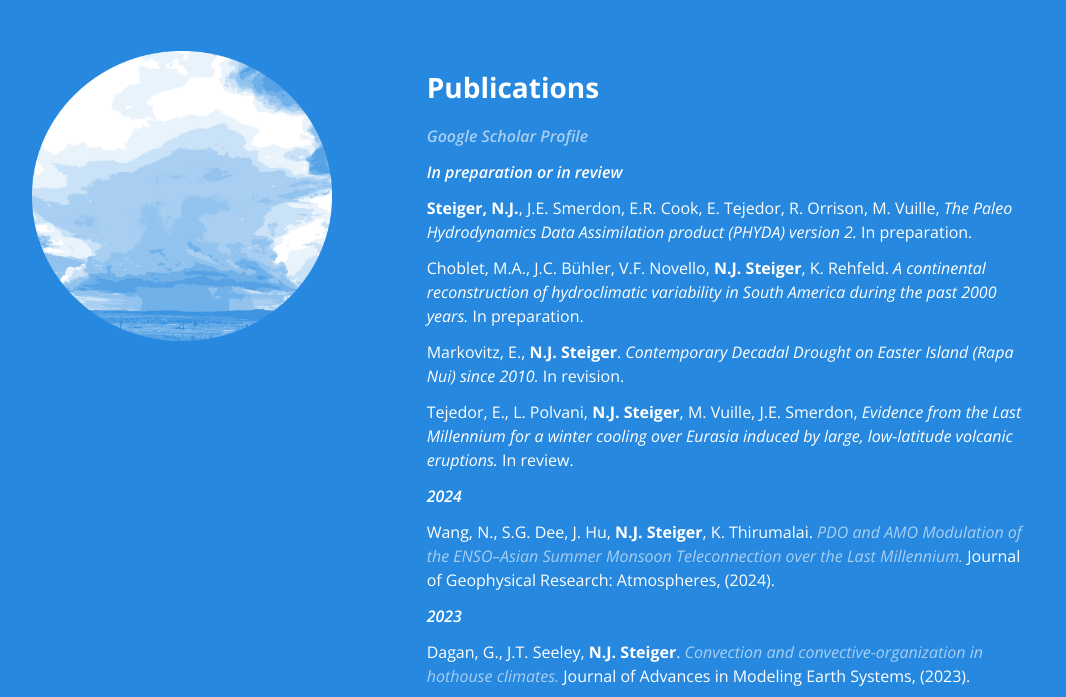
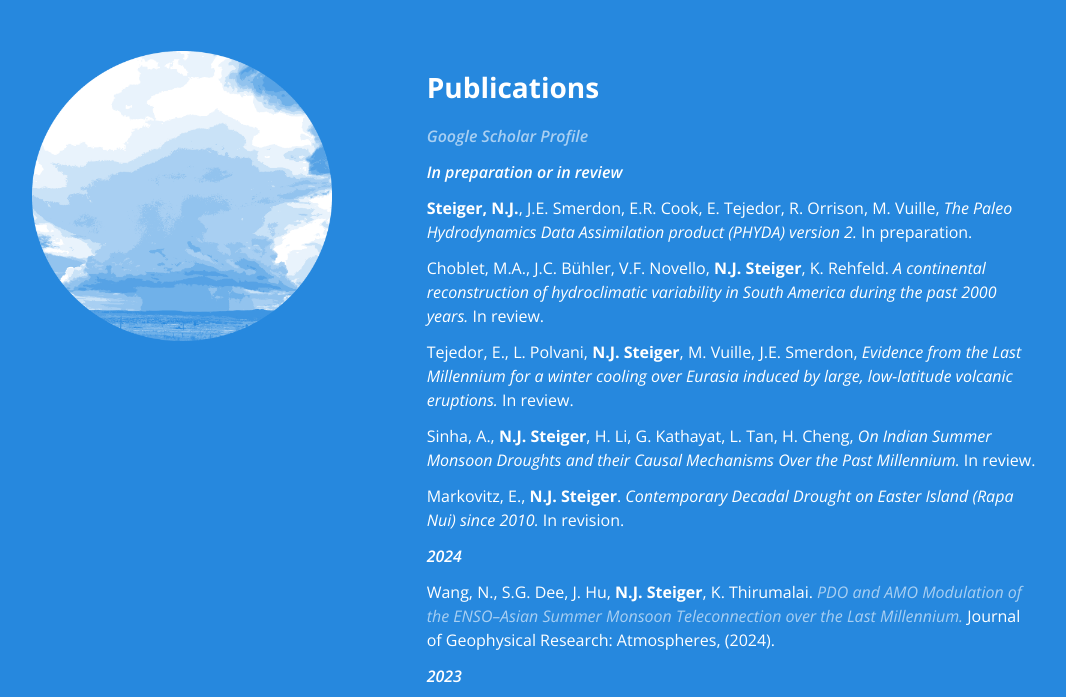
Before and after one commit to njsteiger/njsteiger.github.io, a plain HTML site: page publications.html in a window 1280 px wide. Shown: the part 91-788 px from the top of the page, without its empty margins (111-1177 px from the left). Drawn offline with nearby package versions, Linux system fonts and the light colour scheme.

Commit message:
Updated pubs.

```diff
--- a/publications.html
+++ b/publications.html
@@ -71,13 +71,13 @@
 
 <!--<p><b>Steiger, N.J.</b>, J.E. Smerdon, <em>A Fixed-lag Kalman Smoother approach to paleoclimate data assimilation.</em> In preparation.</p>-->
 
-<p>Choblet, M.A., J.C. B&uuml;hler, V.F. Novello, <b>N.J. Steiger</b>, K. Rehfeld. <em>A continental reconstruction of hydroclimatic variability in South America during the past 2000 years.</em> In preparation.</p>
-
-<p>Markovitz, E., <b>N.J. Steiger</b>. <em>Contemporary Decadal Drought on Easter Island (Rapa Nui) since 2010.</em> In revision.</p>
-
+<p>Choblet, M.A., J.C. B&uuml;hler, V.F. Novello, <b>N.J. Steiger</b>, K. Rehfeld. <em>A continental reconstruction of hydroclimatic variability in South America during the past 2000 years.</em> In review.</p>
 
 <p>Tejedor, E., L. Polvani, <b>N.J. Steiger</b>, M. Vuille, J.E. Smerdon, <em>Evidence from the Last Millennium for a winter cooling over Eurasia induced by large, low-latitude volcanic eruptions.</em> In review.</p>
 
+<p>Sinha, A., <b>N.J. Steiger</b>, H. Li, G. Kathayat, L. Tan, H. Cheng, <em>On Indian Summer Monsoon Droughts and their Causal Mechanisms Over the Past Millennium.</em> In review.</p>
+
+<p>Markovitz, E., <b>N.J. Steiger</b>. <em>Contemporary Decadal Drought on Easter Island (Rapa Nui) since 2010.</em> In revision.</p>
 
 <p><i><b>2024</b></i></p>
 
```
